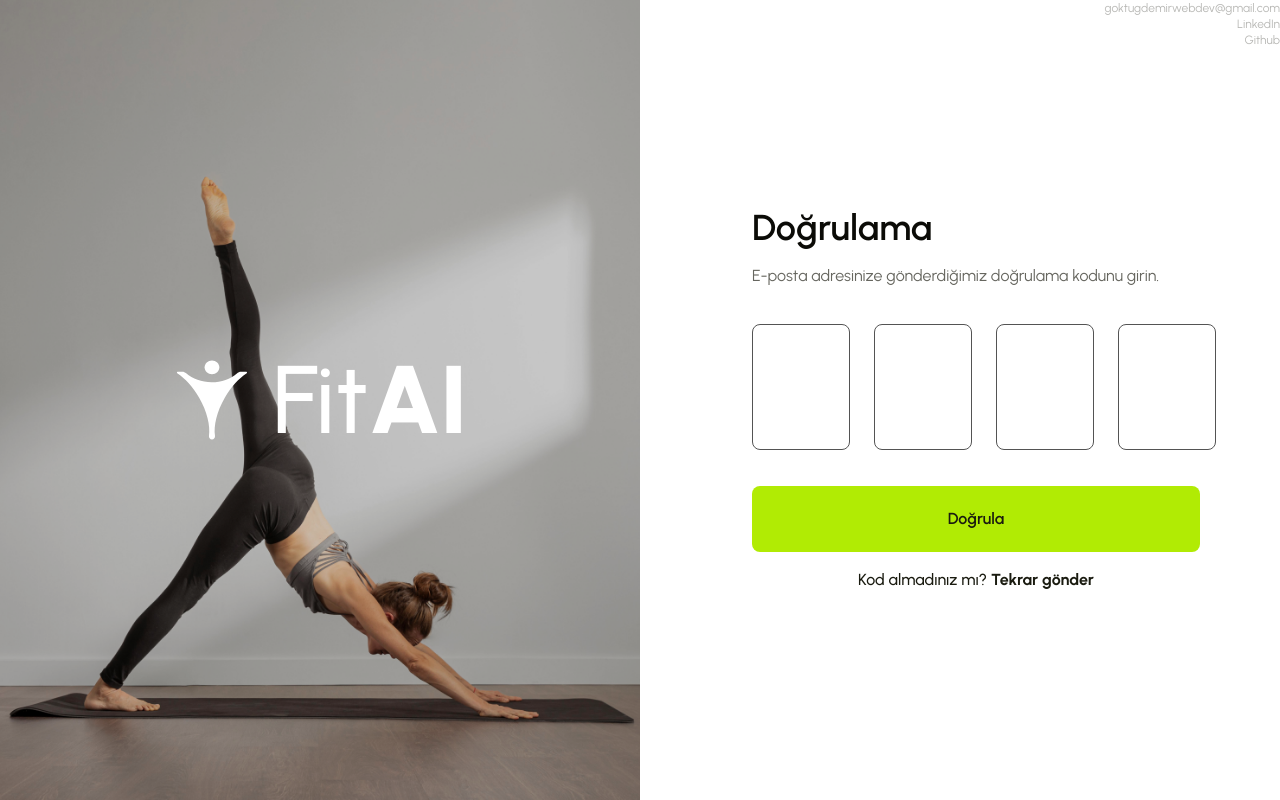
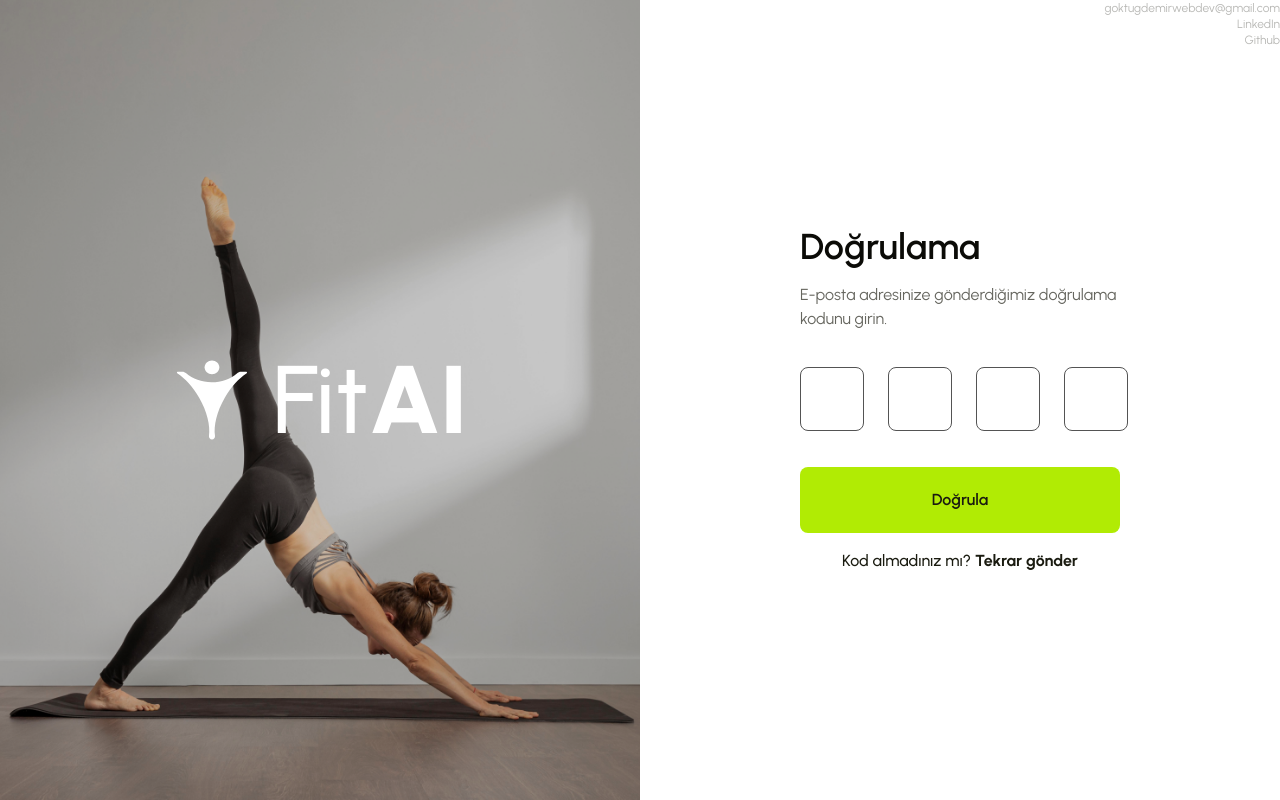
Before and after one commit to MobvenTeam1/FitAI-front-end-app-react.ts, a React (Vite) app: page /auth/verification-password in a window 1280 px wide. Built offline with nearby package versions, Linux system fonts and the light colour scheme.

Commit message:
VerificationPassword design updated

```diff
--- a/src/pages/auth/VerificationPassword.tsx
+++ b/src/pages/auth/VerificationPassword.tsx
@@ -82,9 +82,9 @@ export const VerificationPassword: React.FC = () => {
 
   return (
     <>
-      <div className="min-h-screen flex items-center justify-center">
+      <div className="container mx-auto max-w-xs min-h-screen flex items-center justify-center">
         <form
-          className="w-full pr-20 pl-28 flex flex-col gap-9"
+          className="w-full flex flex-col gap-9"
           onSubmit={onSubmit}
           noValidate
         >
@@ -103,7 +103,7 @@ export const VerificationPassword: React.FC = () => {
                   maxLength={1}
                   onChange={(e) => handleInputChange(index, e)}
                   onKeyDown={(e) => handleKeyDown(index, e)}
-                  className={`w-full p-12 border rounded-lg text-center text-lg font-bold focus:outline-none focus:ring-1 focus:ring-green-500 focus:border-transparent focus:placeholder-transparent max-sm:p-1 ${
+                  className={`h-16 w-16 border rounded-lg text-center text-lg font-bold focus:outline-none focus:ring-1 focus:ring-green-500 focus:border-transparent focus:placeholder-transparent max-sm:p-1 ${
                     values[index] !== ""
                       ? "border-green-600"
                       : values[index] === "" && isSubmitting
```
